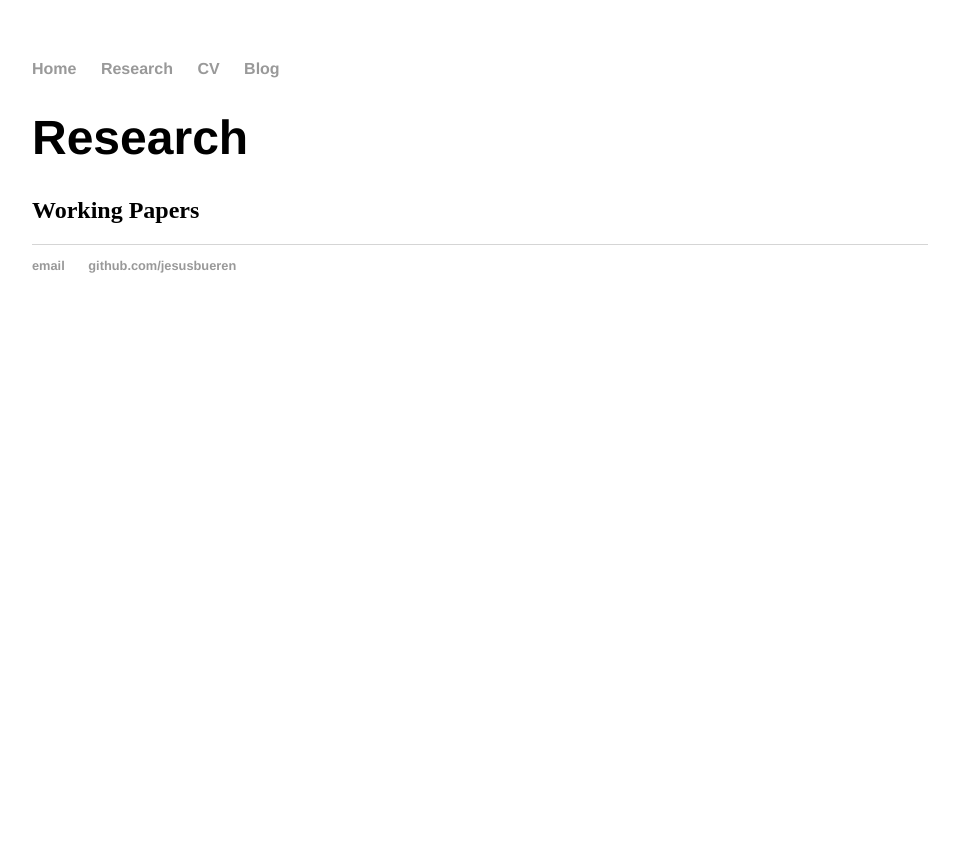
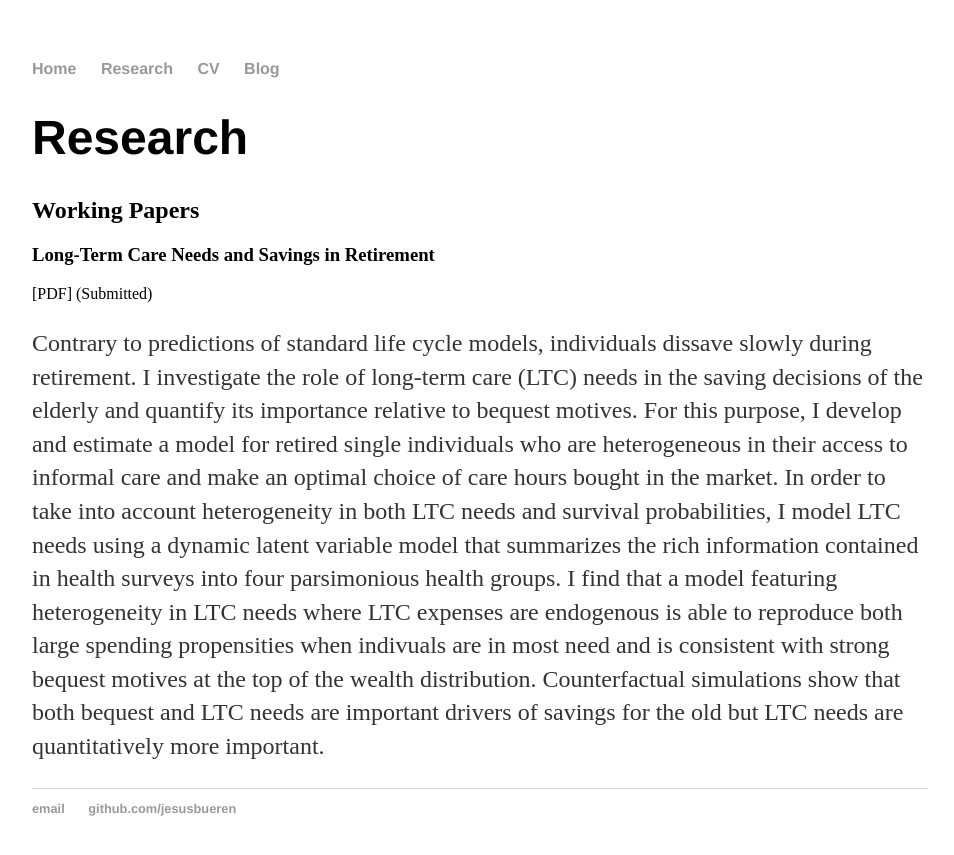
Before and after one commit to jesusbueren/jesusbueren.github.io, a Jekyll site: the page built from research/index.html, in a window 1280 px wide. Shown: the top 855 px of the page, without its empty margins (160-1114 px from the left). Built offline with Jekyll 4.4.1, drawn with Linux system fonts in a browser that asks for light colours.

Commit message:
Update index.html

```diff
--- a/research/index.html
+++ b/research/index.html
@@ -4,3 +4,15 @@
 ---
 	<h1>{{ page.title }}</h1>
 	<h2>Working Papers</h2>
+
+	<h3>Long-Term Care Needs and Savings in Retirement</h3>  [PDF] (Submitted)
+	<p>Contrary to predictions of standard life cycle models, individuals dissave slowly during retirement.
+	I investigate the role of long-term care (LTC) needs in the saving decisions of the elderly and
+	quantify its importance relative to bequest motives. For this purpose, I develop and estimate a model
+	for retired single individuals who are heterogeneous in their access to informal care and make an optimal
+	choice of care hours bought in the market. In order to take into account heterogeneity in both LTC needs and
+	survival probabilities, I model LTC needs using a dynamic latent variable model that summarizes the rich information
+	contained in health surveys into four parsimonious health groups. I find that a model featuring heterogeneity in LTC
+	needs where LTC expenses are endogenous is able to reproduce both large spending propensities when indivuals are in most
+	need and is consistent with strong bequest motives at the top of the wealth distribution. Counterfactual simulations show
+	that both bequest and LTC needs are important drivers of savings for the old but LTC needs are quantitatively more important. </p>
```
